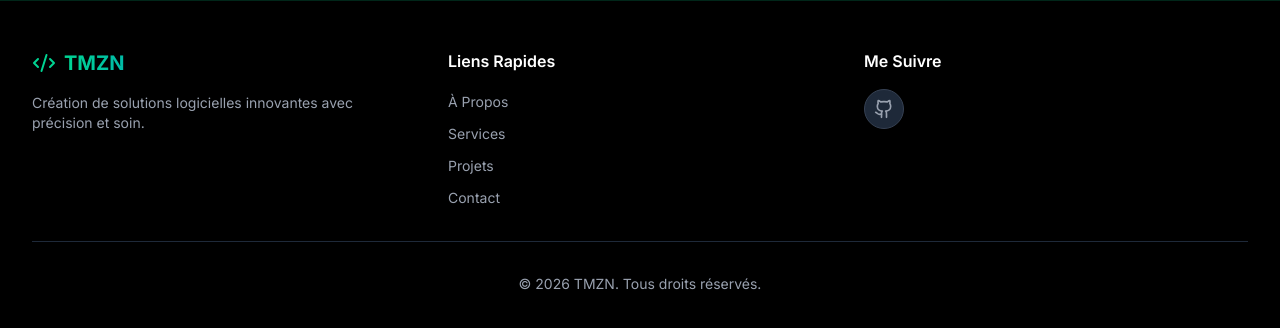
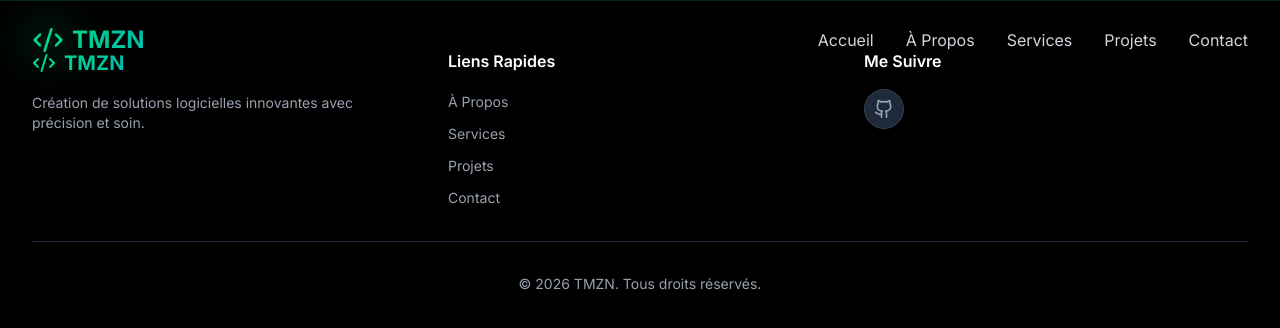
Before and after one commit to ThibaudMZN/TMZN, a Svelte app: page / in a window 1280 px wide. Shown: the top 328 px of the page. Built offline with nearby package versions, Linux system fonts and the light colour scheme.

Commit message:
Adding Header

```diff
--- a/src/App.svelte
+++ b/src/App.svelte
@@ -1,9 +1,10 @@
 <script lang="ts">
 	import Footer from './components/Footer.svelte';
+	import Header from './components/Header.svelte';
 </script>
 
 <div class="min-h-screen bg-black text-white">
-	<!--  <Header />-->
+	<Header />
 	<main>
 		<!--    <Hero />-->
 		<!--    <About />-->
--- /dev/null
+++ b/src/components/Header.svelte
@@ -0,0 +1,95 @@
+<script lang="ts">
+	import { Code2, Menu, X } from '@lucide/svelte';
+	import { fly, fade, slide } from 'svelte/transition';
+
+	let isScrolled = $state(false);
+	let isMobileMenuOpen = $state(false);
+
+	const navItems = [
+		{ label: 'Accueil', id: 'hero' },
+		{ label: 'À Propos', id: 'about' },
+		{ label: 'Services', id: 'services' },
+		{ label: 'Projets', id: 'projects' },
+		{ label: 'Contact', id: 'contact' }
+	];
+
+	const handleScroll = () => {
+		isScrolled = window.scrollY > 20;
+	};
+</script>
+
+<svelte:window onscroll={handleScroll} />
+<header
+	in:fly={{ y: -100, duration: 500 }}
+	class="fixed top-0 right-0 left-0 z-50 transition-all duration-300 {isScrolled
+		? 'border-b border-emerald-500/20 bg-black/40 backdrop-blur-lg'
+		: 'bg-transparent'}"
+>
+	<div class="container mx-auto px-4 sm:px-6 lg:px-8">
+		<div class="flex h-16 items-center justify-between sm:h-20">
+			<!-- Logo -->
+			<a
+				href="#hero"
+				class="group flex items-center gap-2 transition-transform duration-150 hover:scale-105 active:scale-95"
+			>
+				<div class="relative">
+					<Code2 class="h-8 w-8 text-emerald-400 transition-transform group-hover:rotate-12" />
+					<div
+						class="absolute inset-0 bg-emerald-400 opacity-30 blur-xl transition-opacity group-hover:opacity-50"
+					></div>
+				</div>
+				<span
+					class="bg-gradient-to-r from-emerald-400 to-teal-500 bg-clip-text text-2xl font-bold text-transparent"
+				>
+					TMZN
+				</span>
+			</a>
+
+			<!-- Desktop Navigation -->
+			<nav class="hidden items-center gap-8 md:flex">
+				{#each navItems as item (item.id)}
+					<a
+						href="#{item.id}"
+						class="group relative text-gray-300 transition-colors hover:text-emerald-400"
+					>
+						{item.label}
+						<span
+							class="absolute -bottom-1 left-0 h-0.5 w-0 bg-emerald-400 transition-all group-hover:w-full"
+						></span>
+					</a>
+				{/each}
+			</nav>
+
+			<button
+				onclick={() => (isMobileMenuOpen = !isMobileMenuOpen)}
+				class="text-gray-300 transition-colors hover:text-emerald-400 md:hidden"
+				aria-label="Toggle menu"
+			>
+				{#if isMobileMenuOpen}
+					<X class="h-6 w-6" />
+				{:else}
+					<Menu class="h-6 w-6" />
+				{/if}
+			</button>
+		</div>
+	</div>
+
+	{#if isMobileMenuOpen}
+		<div
+			transition:slide={{ duration: 300 }}
+			class="border-b border-emerald-500/20 bg-black/95 backdrop-blur-lg md:hidden"
+		>
+			<nav class="container mx-auto flex flex-col gap-4 px-4 py-4">
+				{#each navItems as item (item.id)}
+					<a
+						href="#{item.id}"
+						class="py-2 text-left text-gray-300 transition-colors hover:text-emerald-400"
+						onclick={() => (isMobileMenuOpen = false)}
+					>
+						{item.label}
+					</a>
+				{/each}
+			</nav>
+		</div>
+	{/if}
+</header>
```
